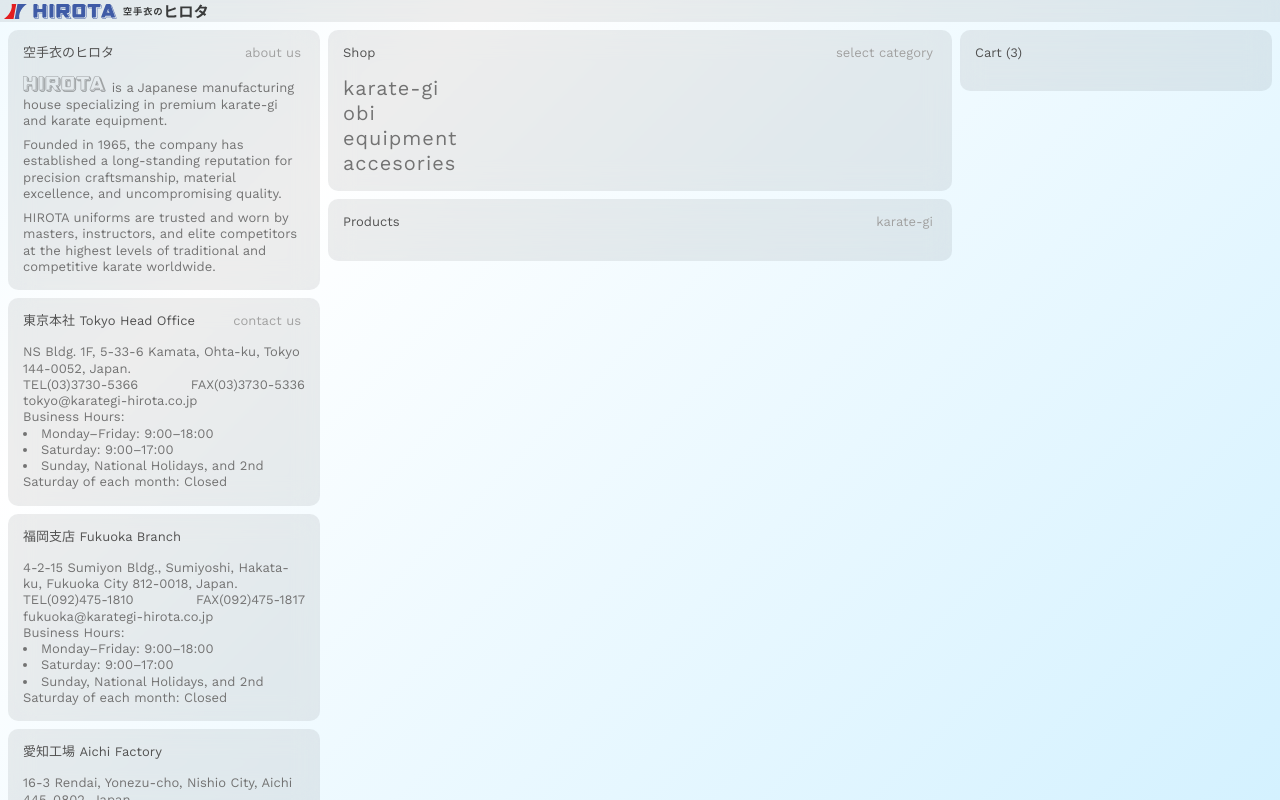
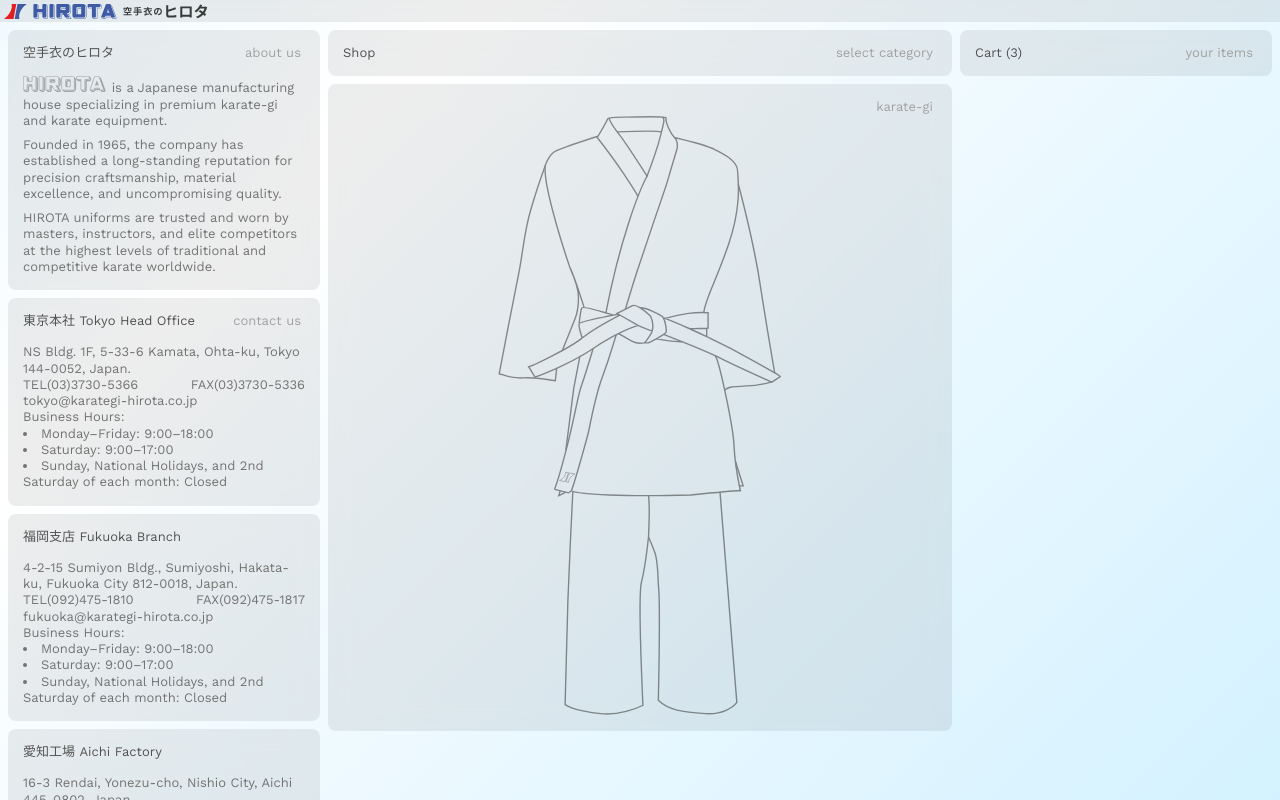
Before and after one commit to valentin-rack/hirota-2.0, a React (Vite) app: page / in a window 1280 px wide. Built offline with nearby package versions, Linux system fonts and the light colour scheme.

Commit message:
HIROTA 2.0: github pages fix 2

```diff
--- a/package.json
+++ b/package.json
@@ -7,10 +7,12 @@
     "dev": "vite",
     "build": "vite build",
     "lint": "eslint .",
-    "preview": "vite preview"
+    "preview": "vite preview",
+    "deploy": "gh-pages -d dist"
   },
   "dependencies": {
     "@tailwindcss/vite": "^4.1.18",
+    "framer-motion": "^12.34.2",
     "react": "^19.2.0",
     "react-dom": "^19.2.0",
     "tailwindcss": "^4.1.18"
@@ -23,6 +25,7 @@
     "eslint": "^9.39.1",
     "eslint-plugin-react-hooks": "^7.0.1",
     "eslint-plugin-react-refresh": "^0.4.24",
+    "gh-pages": "^6.3.0",
     "globals": "^16.5.0",
     "vite": "^7.3.1"
   }
--- a/src/App.jsx
+++ b/src/App.jsx
@@ -2,7 +2,6 @@ import TopBar from "./components/layout/TopBar"
 import About from "./components/sections/About"
 import Shop from "./components/sections/Shop"
 import Cart from "./components/sections/Cart"
-import Footer from "./components/layout/Footer"
 
 function App() {
   return (
@@ -12,15 +11,15 @@ function App() {
       </header>
 
       <main className="h-screen md:overflow-hidden">
-        <div className="grid grid-cols-1 md:grid-cols-[1fr_2fr_1fr] md:h-full gap-2">
+        <div className="grid grid-cols-1 md:grid-cols-[1fr_2fr_1fr] md:h-full gap-2 min-h-0">
 
           <About />
 
-          <div className="hidden md:block">
+          <div className="hidden md:block min-h-0">
             <Shop />
           </div>
 
-          <div className="hidden md:block">
+          <div className="hidden md:block min-h-0">
             <Cart />
           </div>
 
--- a/src/components/layout/FollowUsCard.jsx
+++ b/src/components/layout/FollowUsCard.jsx
@@ -1,6 +1,6 @@
 function FollowUsCard() {
   return (
-    <div className="flex justify-between items-start p-[15px] backdrop-blur-md bg-black/7 rounded-[10px]">
+    <div className="flex justify-between items-start p-[15px] backdrop-blur-md bg-black/7 rounded-[8px]">
 
       <div>
         <div className="text-[13px] text-neutral-500 leading-tight mb-2">
--- /dev/null
+++ b/src/components/layout/KarateGiCard.jsx
@@ -0,0 +1,12 @@
+import Card from "../ui/Card"
+import karategi from "../../assets/ui/karate-gi-vector.svg"
+
+function KarateGiCard() {
+  return(
+    <Card subtitle="karate-gi">
+      <img src={karategi} alt="HIROTA karate-gi" className="opacity-85 h-[600px]"/>
+    </Card>
+  )
+}
+
+export default KarateGiCard
--- /dev/null
+++ b/src/components/layout/NavBar.jsx
@@ -0,0 +1,55 @@
+import { useState } from "react";
+import { motion } from "framer-motion";
+
+function NavBar() {
+  const [active, setActive] = useState("karate-gi");
+
+  const categories = ["karate-gi", "obi", "equipment", "accesories"];
+
+  return (
+    <div className="relative flex backdrop-blur-md bg-black/7 rounded-[8px] text-[13px] text-neutral-600 leading-tight tracking-wide overflow-hidden">
+
+      {categories.map((category, index) => (
+        <div key={category} className="relative flex-1">
+
+          <button
+            onClick={() => setActive(category)}
+            className="relative w-full py-1 text-center cursor-pointer"
+          >
+
+            {active === category && (
+              <motion.div
+                layoutId="navbar-highlight"
+                className="absolute inset-0 bg-black/50 rounded-[8px]"
+                transition={{
+                  type: "tween",
+                  duration: 0.35,
+                  ease: [0.4, 0, 0.2, 1]
+                }}
+              />
+            )}
+
+            <span
+              className={`relative z-10 transition-colors ${
+                active === category
+                  ? "text-neutral-100"
+                  : "text-neutral-600"
+              }`}
+            >
+              {category}
+            </span>
+
+          </button>
+
+          {index !== 0 && (
+            <span className="absolute left-0 top-1/2 -translate-y-1/2 h-[50%] w-px bg-black/15"></span>
+          )}
+
+        </div>
+      ))}
+
+    </div>
+  );
+}
+
+export default NavBar;
--- a/src/components/sections/About.jsx
+++ b/src/components/sections/About.jsx
@@ -1,6 +1,5 @@
 import Card from "../ui/Card";
 import FollowUsCard from "../layout/FollowUsCard";
-import unflavored from "../../../public/hirota-favicon.svg"
 import unflavoredsimp from "../../assets/ui/hirota-logo-unflavored-simp.svg"
 
 function About() {
@@ -8,7 +7,7 @@ function About() {
     <section className="flex flex-col gap-2 min-h-screen md:min-h-0 md:h-full md:overflow-y-auto pt-[30px] pb-2">
 
       <Card title="空手衣のヒロタ" subtitle="about us">
-        <div className="flex flex-col gap-2">
+        <div className="flex flex-col gap-2 mt-[15px]">
           <div className="text-[13px] text-neutral-500 leading-tight">
             <img src={unflavoredsimp} alt="HIROTA Logo Simplified" className="inline opacity-50 h-[16px] align-baseline mr-1.5"/>is a Japanese manufacturing house specializing in premium karate-gi and karate equipment.
           </div>
@@ -22,7 +21,7 @@ function About() {
       </Card>
 
       <Card title="東京本社 Tokyo Head Office" subtitle="contact us">
-        <div className="text-[13px] text-neutral-500 leading-tight">
+        <div className="text-[13px] text-neutral-500 leading-tight mt-[15px]">
           <p>NS Bldg. 1F, 5-33-6 Kamata, Ohta-ku, Tokyo 144-0052, Japan.</p>
           <div class="flex justify-between">
             <span>TEL(03)3730-5366</span>
@@ -39,7 +38,7 @@ function About() {
       </Card>
 
       <Card title="福岡支店 Fukuoka Branch">
-        <div className="text-[13px] text-neutral-500 leading-tight">
+        <div className="text-[13px] text-neutral-500 leading-tight mt-[15px]">
           <p>4-2-15 Sumiyon Bldg., Sumiyoshi, Hakata-ku, Fukuoka City 812-0018, Japan.</p>
           <div class="flex justify-between">
             <span>TEL(092)475-1810</span>
@@ -56,7 +55,7 @@ function About() {
       </Card>
 
       <Card title="愛知工場 Aichi Factory">
-        <div className="text-[13px] text-neutral-500 leading-tight">
+        <div className="text-[13px] text-neutral-500 leading-tight mt-[15px]">
           <p>16-3 Rendai, Yonezu-cho, Nishio City, Aichi 445-0802, Japan.</p>
           <div class="flex justify-between">
             <span>TEL(0563)54-3600</span>
@@ -66,7 +65,7 @@ function About() {
       </Card>
 
       <Card title="※ Reservations" subtitle="visit us">
-        <div className="flex flex-col gap-2">
+        <div className="flex flex-col gap-2 mt-[15px]">
           <div>
             <p className="text-[13px] text-neutral-500 leading-tight">To ensure proper attention and accurate measurement, please make a reservation before visiting any HIROTA location. Please call the branch you plan to visit and make a reservation in advance.</p>
           </div>
--- a/src/components/sections/Cart.jsx
+++ b/src/components/sections/Cart.jsx
@@ -3,7 +3,7 @@ import Card from "../ui/Card";
 function Cart() {
   return (
     <section className="flex flex-col gap-2 min-h-screen md:min-h-0 md:h-full md:overflow-y-auto pt-[30px] pb-2">
-      <Card title="Cart (3)">
+      <Card title="Cart (3)" subtitle="your items">
       </Card>
     </section>
   );
--- a/src/components/sections/Shop.jsx
+++ b/src/components/sections/Shop.jsx
@@ -1,24 +1,18 @@
 import Card from "../ui/Card";
+import KarateGiCard from "../layout/KarateGiCard";
 
 function Shop() {
   return (
     <section className="flex flex-col gap-2 min-h-screen md:min-h-0 md:h-full md:overflow-y-auto pt-[30px] pb-2">
 
       <Card title="Shop" subtitle="select category">
-        <div className="flex flex-col text-xl text-neutral-500 leading-tight">
-          <p className="tracking-wider hover:underline hover:underline-offset-2 hover:decoration-1">karate-gi</p>
-          <p className="tracking-wider hover:underline hover:underline-offset-2 hover:decoration-1">obi</p>
-          <p className="tracking-wider hover:underline hover:underline-offset-2 hover:decoration-1">equipment</p>
-          <p className="tracking-wider hover:underline hover:underline-offset-2 hover:decoration-1">accesories</p>
-        </div>
+
       </Card>
 
-      <Card title="Products" subtitle="karate-gi">
-
-      </Card>
+      <KarateGiCard />
 
     </section>
   );
 }
 
-export default Shop;
+export default Shop
--- a/src/components/ui/Card.jsx
+++ b/src/components/ui/Card.jsx
@@ -1,11 +1,20 @@
 function Card({ title, subtitle, children }) {
   return (
-    <div className="flex flex-col p-[15px] backdrop-blur-md bg-black/7 rounded-[10px]">
+    <div className="flex flex-col p-[15px] backdrop-blur-md bg-black/7 rounded-[8px]">
 
       {(title || subtitle) && (
-        <div className="flex justify-between items-start mb-[15px]">
-          {title && <h2 className="text-[13px] text-neutral-600 leading-tight">{title}</h2>}
-          {subtitle && <h2 className="text-[13px] text-neutral-400 leading-tight mr-1">{subtitle}</h2>}
+        <div className="flex items-start">
+          {title && (
+            <h2 className="text-[13px] text-neutral-600 leading-tight">
+              {title}
+            </h2>
+          )}
+
+          {subtitle && (
+            <h2 className="text-[13px] text-neutral-400 leading-tight ml-auto mr-1">
+              {subtitle}
+            </h2>
+          )}
         </div>
       )}
 
```
Also changed, not shown: vite.config.js (line endings or trailing spaces), 1 other file (tests, documents, lock files or other folders).
